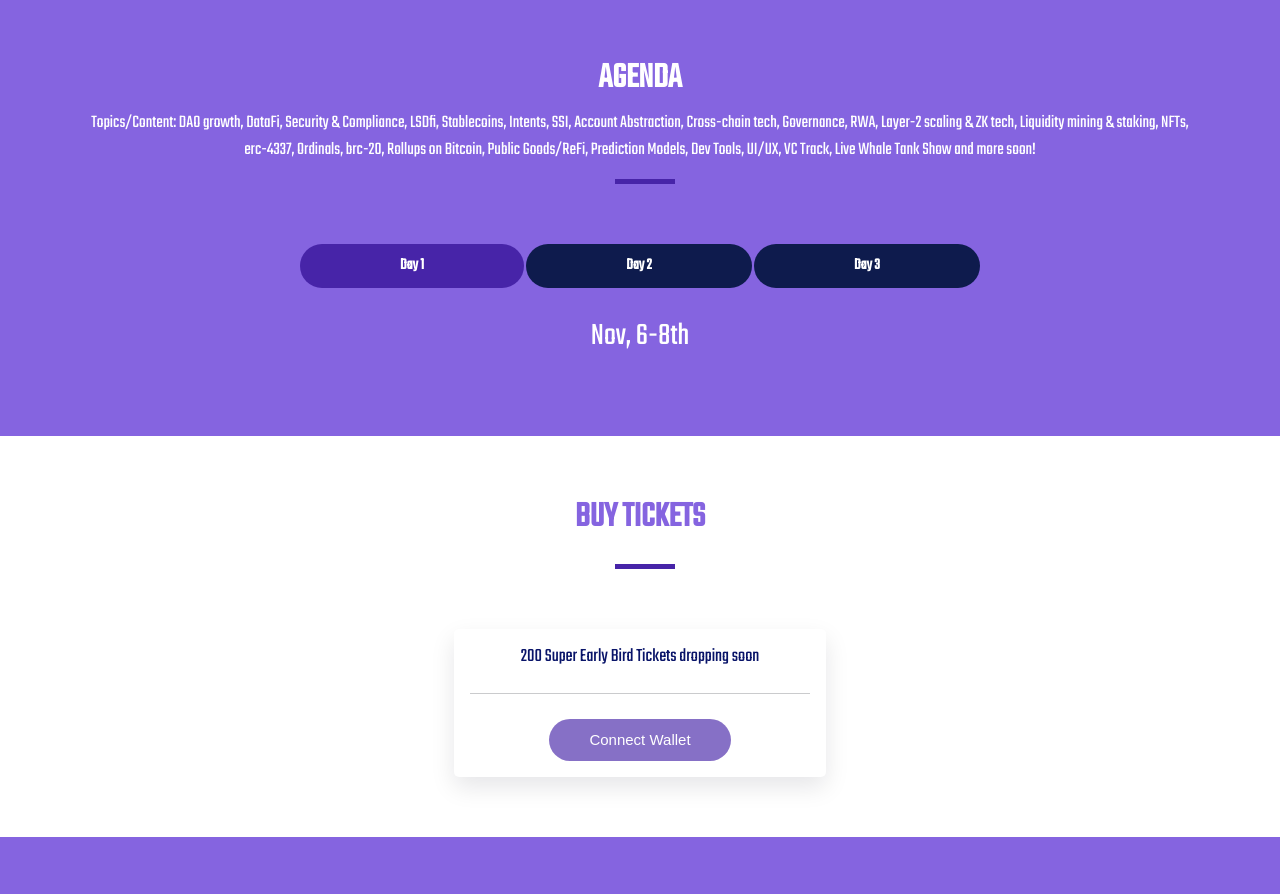
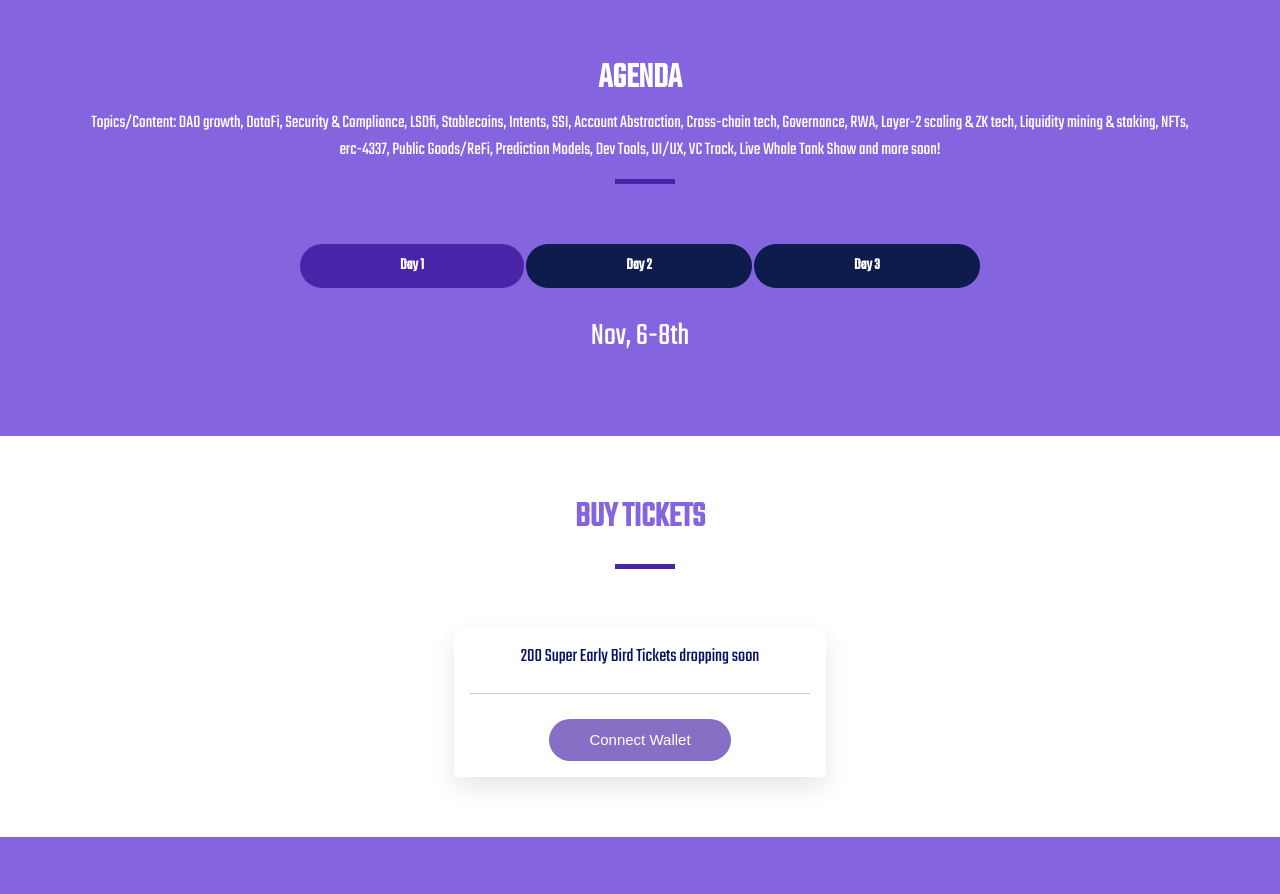
Before and after one commit to shan2001-s/EthereumBlockSummit, a website: page index.html in a window 1280 px wide. Shown: the part 1333-2227 px from the top of the page. Drawn offline with nearby package versions, Linux system fonts and the light colour scheme; a web font is replaced by a local one.

Commit message:
remove {ordinals, brc-20, rollups for bitcoin}

```diff
--- a/index.html
+++ b/index.html
@@ -250,7 +250,7 @@
       <div class="container" data-aos="fade-up">
         <div class="section-header">
           <h2>Agenda</h2>
-          <p style="color: white;">Topics/Content: DAO growth, DataFi, Security & Compliance, LSDfi, Stablecoins, Intents, SSI, Account Abstraction, Cross-chain tech, Governance, RWA, Layer-2 scaling & ZK tech, Liquidity mining & staking, NFTs, erc-4337, Ordinals, brc-20, Rollups on Bitcoin, Public Goods/ReFi, Prediction Models, Dev Tools, UI/UX, VC Track, Live Whale Tank Show and more soon! </p>
+          <p style="color: white;">Topics/Content: DAO growth, DataFi, Security & Compliance, LSDfi, Stablecoins, Intents, SSI, Account Abstraction, Cross-chain tech, Governance, RWA, Layer-2 scaling & ZK tech, Liquidity mining & staking, NFTs, erc-4337, Public Goods/ReFi, Prediction Models, Dev Tools, UI/UX, VC Track, Live Whale Tank Show and more soon! </p>
         </div>
 
         <ul class="nav nav-tabs" role="tablist" data-aos="fade-up" data-aos-delay="100">
```
